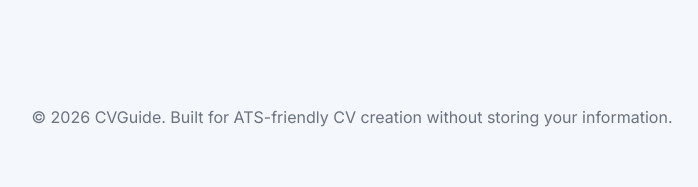
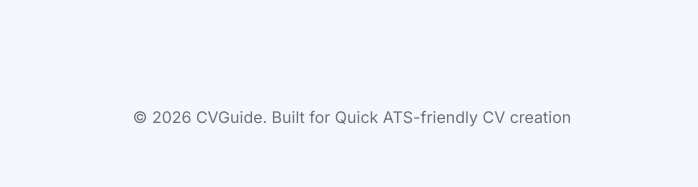
Before and after one commit to tshihab07/cv-guide, a Django app: template templates/cv_app/landing.html in a window 1280 px wide. Shown: the part 2411-2598 px from the top of the page, without its empty margins (288-986 px from the left). Run offline with Django 3.2, Linux system fonts and the light colour scheme; the template is opened without the code that fills it, so the values that code supplies are empty.

Commit message:
update footer message

```diff
--- a/templates/cv_app/base.html
+++ b/templates/cv_app/base.html
@@ -25,7 +25,8 @@
     </main>
 
     <footer class="footer">
-        <p>© 2026 CVGuide. Built for ATS-friendly CV creation without storing your information.</p>
+        <p>© 2026 CVGuide. Built for Quick ATS-friendly CV creation</p>
     </footer>
+    {% block extra_js %}{% endblock %}
 </body>
 </html>
```
